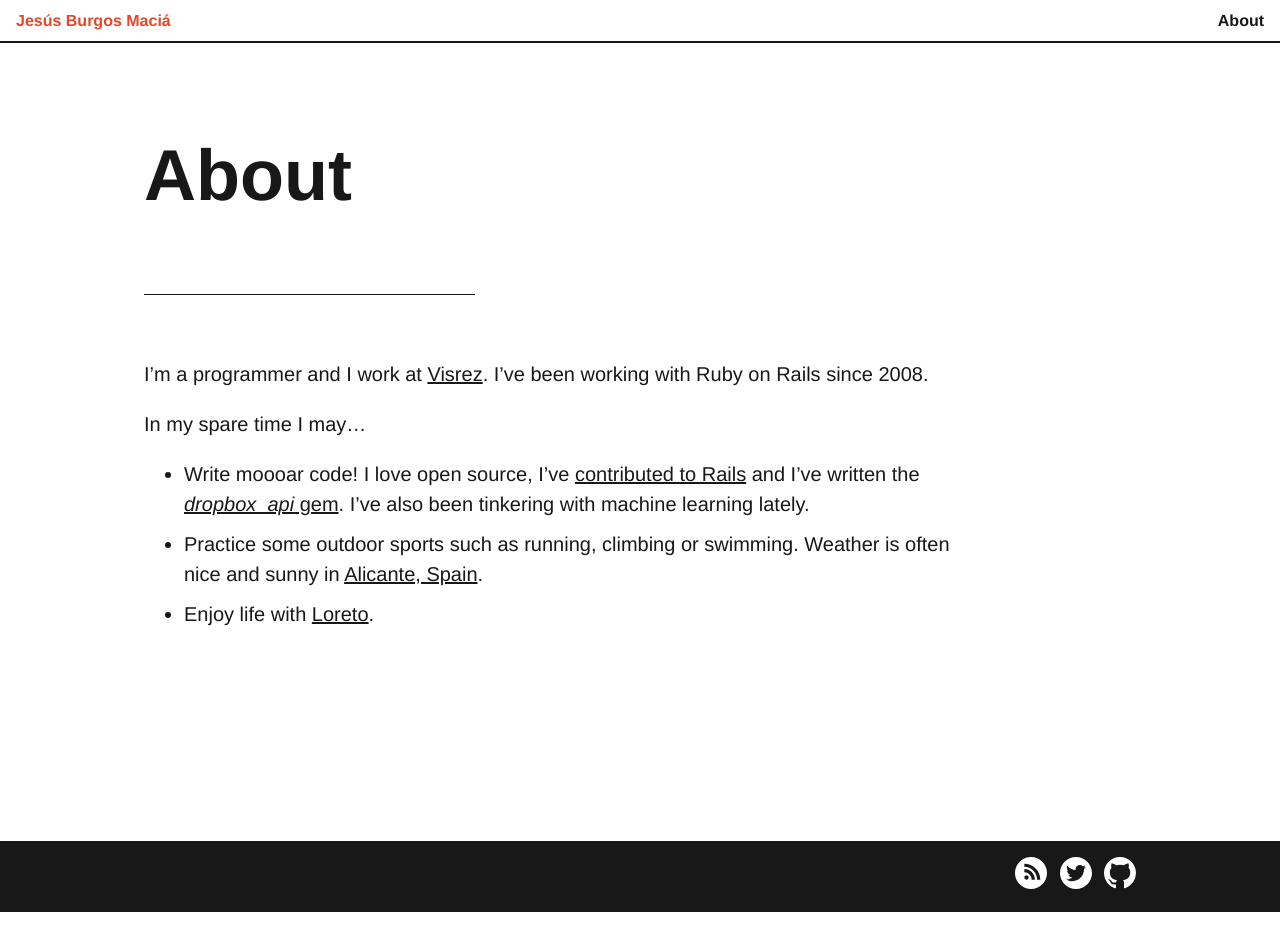
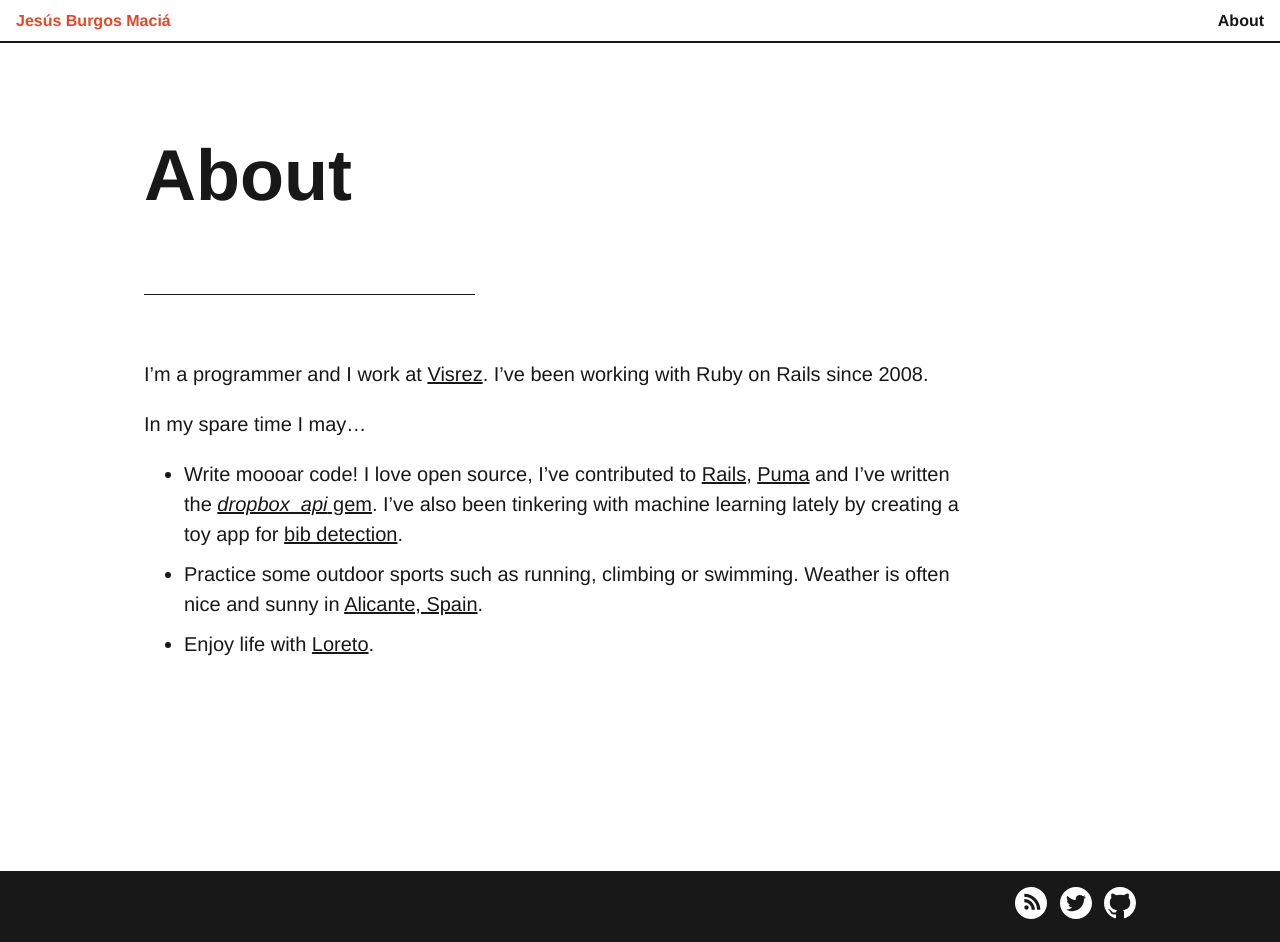
Before and after one commit to Jesus/jesus.github.io, a Jekyll site: the page built from about.md, in a window 1280 px wide. Built offline with Jekyll 4.4.1, drawn with Linux system fonts in a browser that asks for light colours; before the commit the page ends 912 px from its top, so only the background shows below that.

Commit message:
Updates about page

```diff
--- a/about.md
+++ b/about.md
@@ -9,15 +9,18 @@ on Rails since 2008.
 
 In my spare time I may...
   - Write moooar code! I love open source, I've
-    [contributed to Rails][rails-contribution] and I've written the
-    [*dropbox_api* gem][dropbox-gem]. I've also been tinkering with machine
-    learning lately.
+    contributed to [Rails][rails-contribution], [Puma][puma-contributions] and
+    I've written the [*dropbox_api* gem][dropbox-gem]. I've also been
+    tinkering with machine learning lately by creating a toy app for
+    [bib detection][instarun].
   - Practice some outdoor sports such as running, climbing or swimming. Weather
     is often nice and sunny in [Alicante, Spain][alicante].
   - Enjoy life with [Loreto][loreto].
 
 [rails-contribution]: http://contributors.rubyonrails.org/contributors/jesus-burgos/commits
+[puma-contributions]: https://github.com/puma/puma/commits?author=Jesus
 [dropbox-gem]: https://github.com/Jesus/dropbox_api
 [visrez]: http://www.visrez.com
 [alicante]: https://en.wikipedia.org/wiki/Province_of_Alicante
 [loreto]: https://www.instagram.com/loretoiniguez1/
+[instarun]: http://instarun.es/
```
